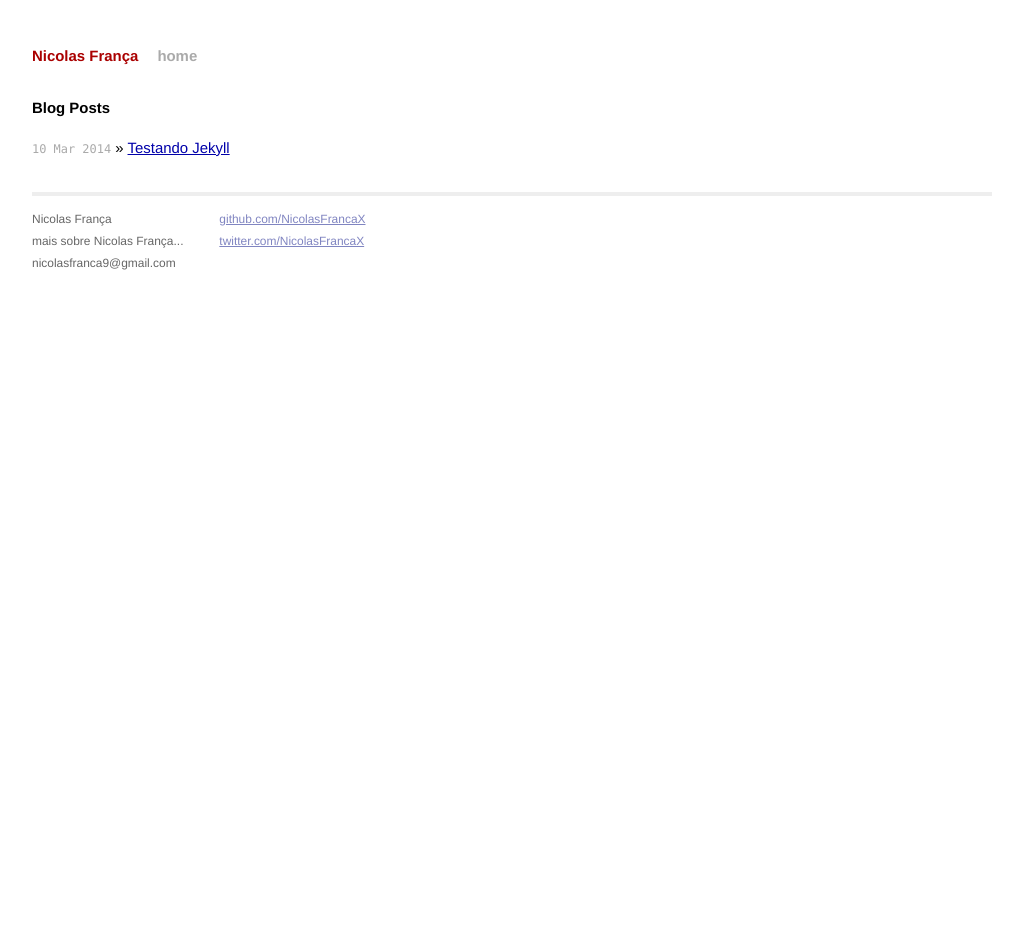
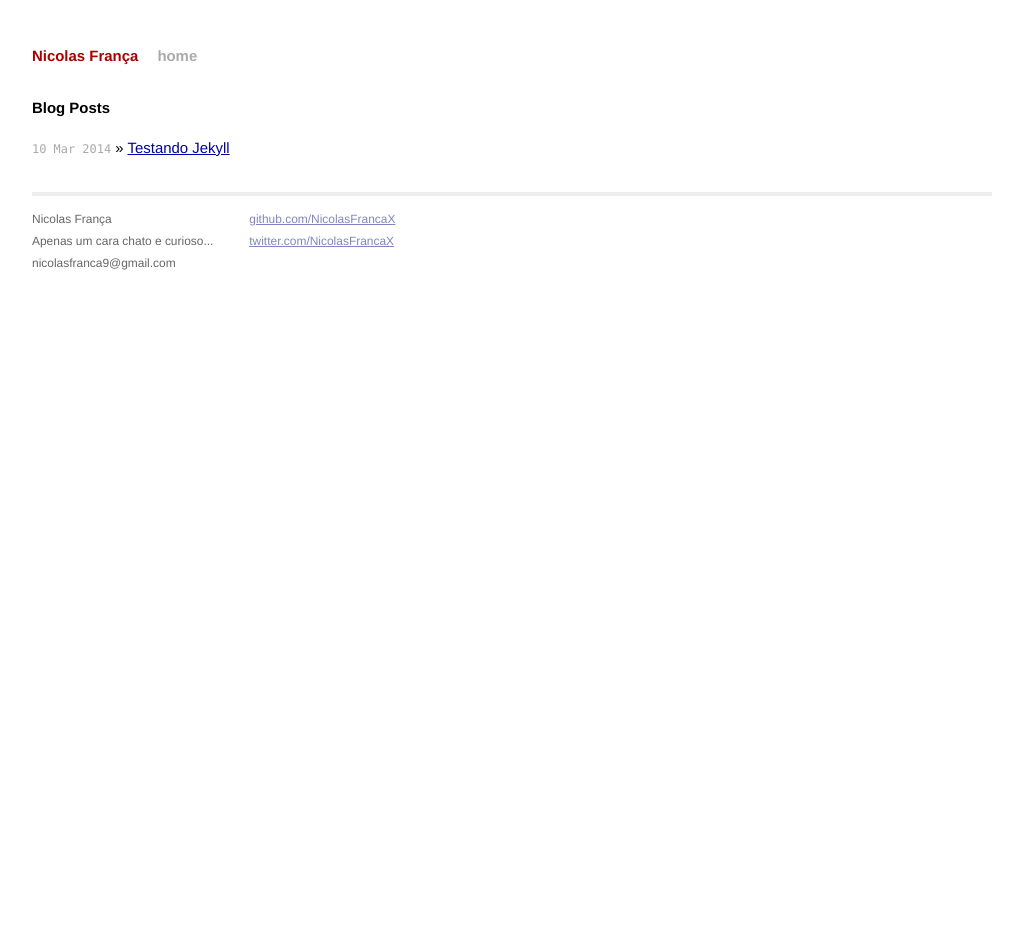
Before and after one commit to NicolasFrancaX/nicolasfrancax.github.io, a Jekyll site: the page built from index.html, in a window 1280 px wide. Shown: the whole page, without its empty margins (128-1151 px from the left). Built offline with Jekyll 4.4.1, drawn with Linux system fonts in a browser that asks for light colours; Markdown is read by kramdown in place of the engine named in the settings.

Commit message:
melhorando a pagina

```diff
--- a/_layouts/default.html
+++ b/_layouts/default.html
@@ -27,7 +27,7 @@
             <div class="contact">
               <p>
                 Nicolas França<br />
-                mais sobre Nicolas França...<br />
+                Apenas um cara chato e curioso...<br />
                 nicolasfranca9@gmail.com
               </p>
             </div>
```
